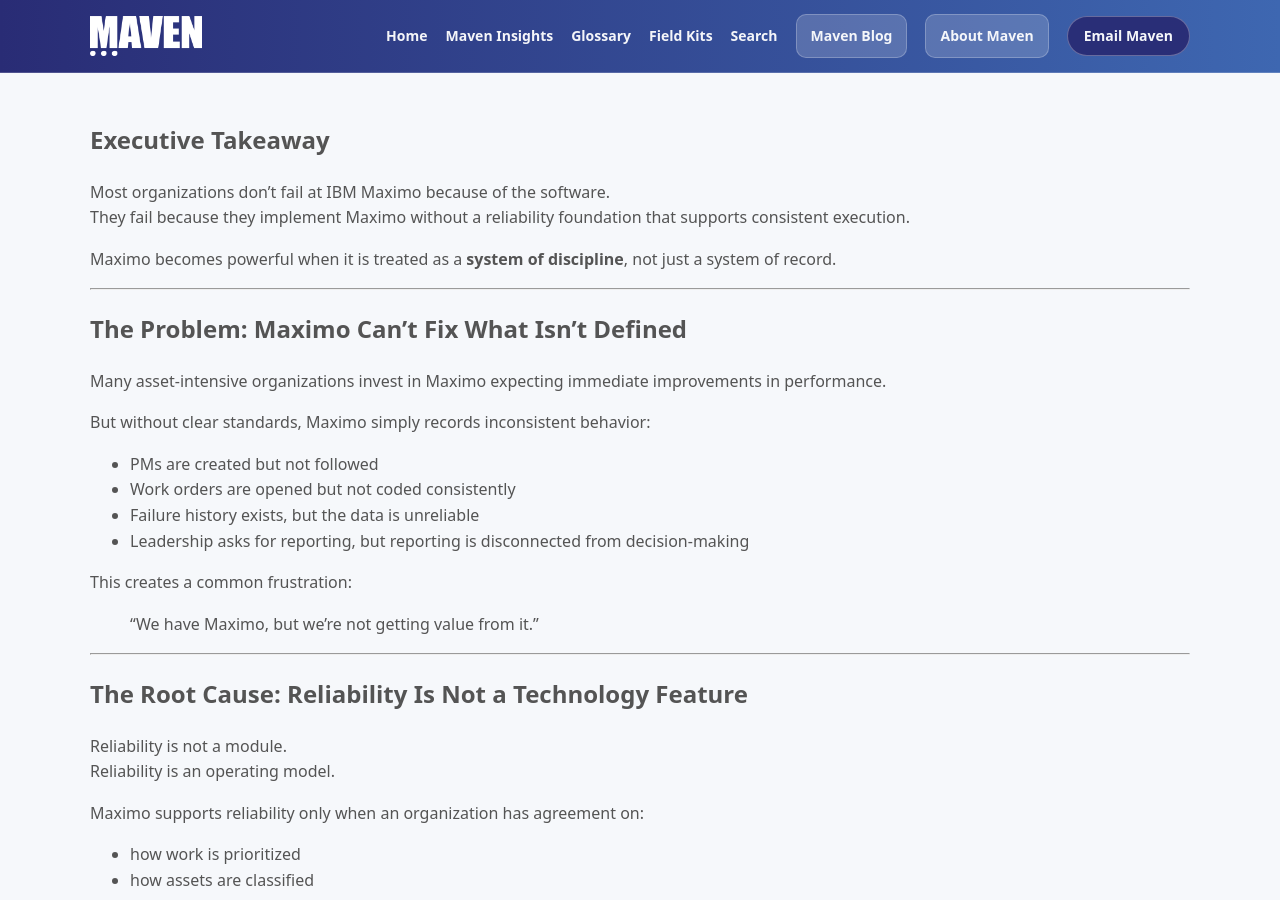
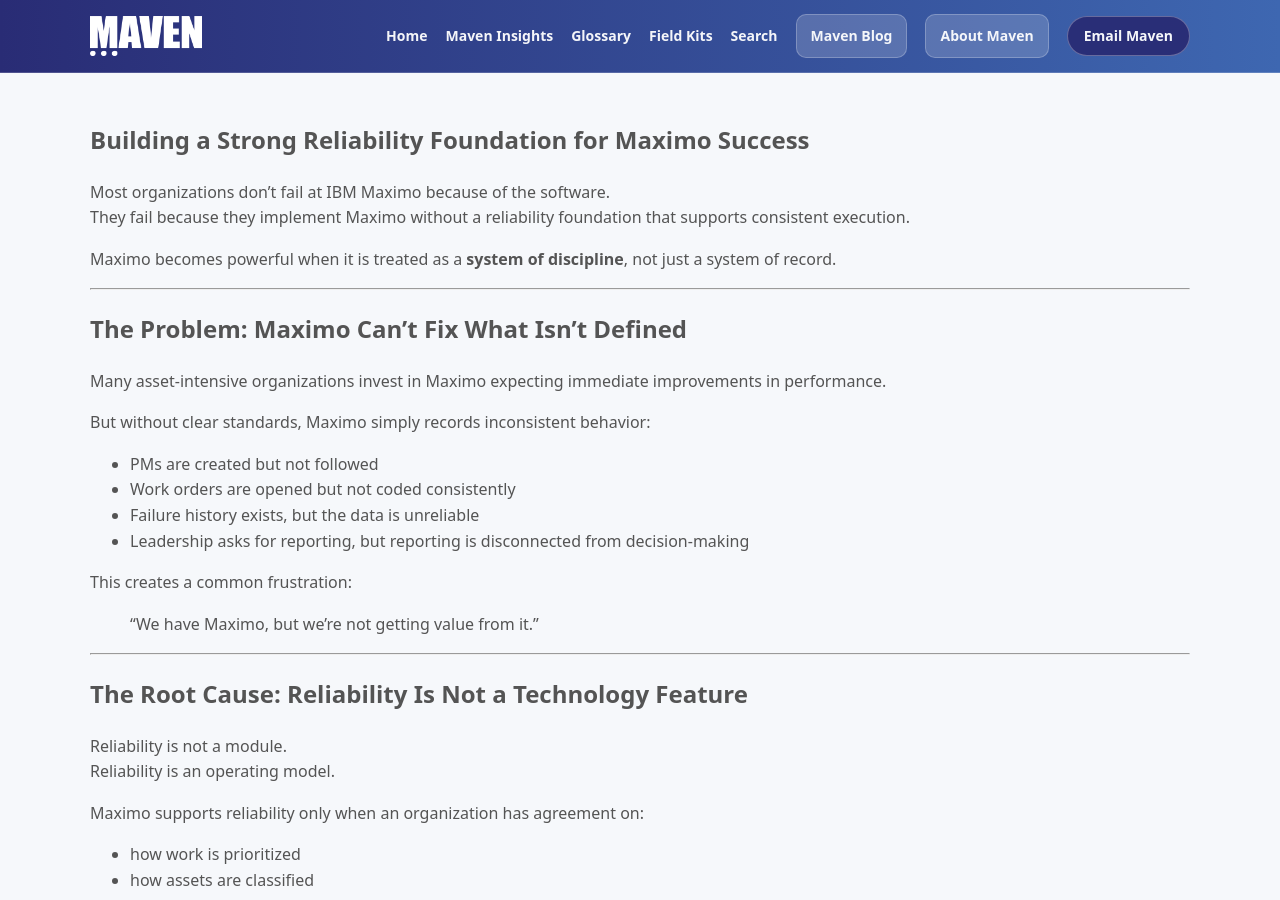
Before and after one commit to Maven-Asset-Management-Insights/content, a Jekyll site: the page built from _posts/2026-02-10-maximo-reliability-foundation.md, in a window 1280 px wide and 900 px high. Built offline with Jekyll 4.4.1, drawn with Linux system fonts in a browser that asks for light colours.

Commit message:
Update 2026-02-10-maximo-reliability-foundation.md

```diff
--- a/_posts/2026-02-10-maximo-reliability-foundation.md
+++ b/_posts/2026-02-10-maximo-reliability-foundation.md
@@ -1,11 +1,11 @@
 ---
 layout: default
-title: "The Reliability Foundation Most Maximo Programs Miss"
+title: "Building a Strong Reliability Foundation for Maximo Success"
 date: 2026-02-10
 tags: [Maximo, Reliability, Asset Performance]
 ---
 
-## Executive Takeaway
+## Building a Strong Reliability Foundation for Maximo Success
 Most organizations don’t fail at IBM Maximo because of the software.
 They fail because they implement Maximo without a reliability foundation that supports consistent execution.
 
```
